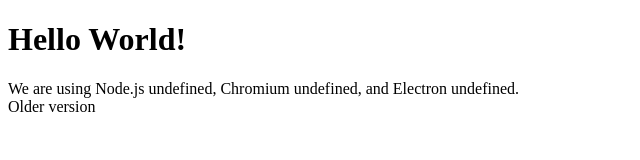
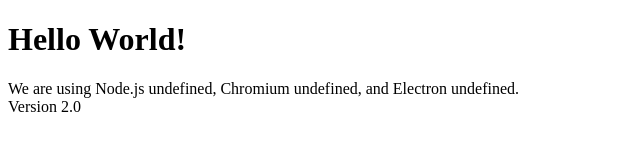
Before and after one commit to alextanhongpin/electron-updater-test, an Electron app: page index.html in a window 800 px wide. Shown: the full height of the page, 0-640 px from the left. Drawn offline with Linux system fonts and the light colour scheme; no server answers.

Commit message:
chore: update again

```diff
--- a/index.html
+++ b/index.html
@@ -11,7 +11,7 @@
     Chromium <script>document.write(process.versions.chrome)</script>,
     and Electron <script>document.write(process.versions.electron)</script>.
 
-    <div id='messages'>Older version</div>
+    <div id='messages'>Version 2.0</div>
     <div id='version'></div>
 
     <script>
--- a/package.json
+++ b/package.json
@@ -1,6 +1,6 @@
 {
   "name": "electron-quick-start",
-  "version": "1.0.8",
+  "version": "1.1.0",
   "description": "A minimal Electron application",
   "main": "main.js",
   "scripts": {
```
